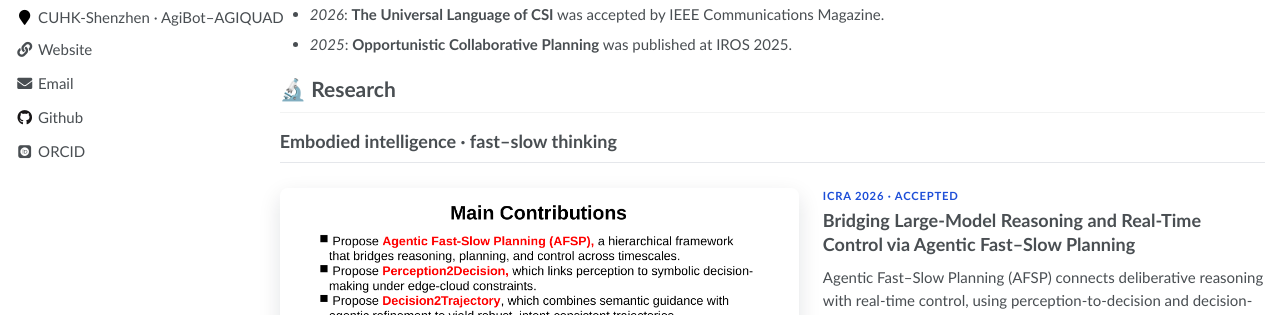
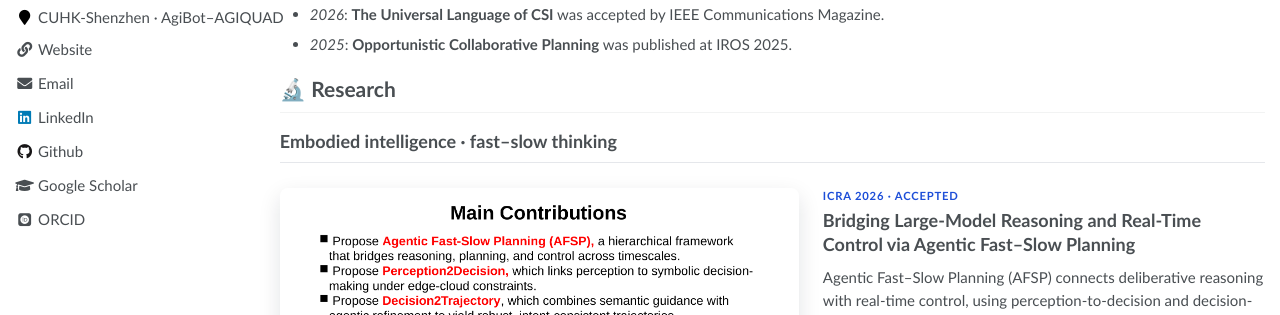
Before and after one commit to cjychenjiayi/cjychenjiayi.github.io, a Jekyll site: the page built from _pages/about.md, in a window 1280 px wide. Shown: the part 505-820 px from the top of the page. Built offline with Jekyll 4.4.1, drawn with Linux system fonts in a browser that asks for light colours; some web fonts are replaced; some of the changed lines change nothing that is shown.

Commit message:
Add profile links and refresh CVs (#20)
Add confirmed LinkedIn and Google Scholar profiles and publish the latest CVs.

```diff
--- a/_config.yml
+++ b/_config.yml
@@ -27,7 +27,7 @@
   location         : "Shenzhen, China"
   employer         : "CUHK-Shenzhen · AgiBot–AGIQUAD"
   pubmed           :
-  googlescholar    :
+  googlescholar    : "https://scholar.google.com/citations?hl=en&user=XmOeClYAAAAJ"
   email            : "jiayichen5@link.cuhk.edu.cn"
   researchgate     :  # e.g., "https://www.researchgate.net/profile/yourprofile"
   uri              : "https://cjychenjiayi.github.io"
@@ -43,7 +43,7 @@
   instagram        :
   impactstory      : # e.g., "https://profiles.impactstory.org/u/xxxx-xxxx-xxxx-xxxx"
   lastfm           :
-  linkedin         : # e.g., "linkedin username"
+  linkedin         : "jiayi-chen-b7bb41287"
   dblp             : # e.g., "https://dblp.org/pid/xx/xxxx.html"
   orcid            : "https://orcid.org/0009-0008-5466-5776"
   pinterest        :
```
Also changed, not shown: 2 other files.
